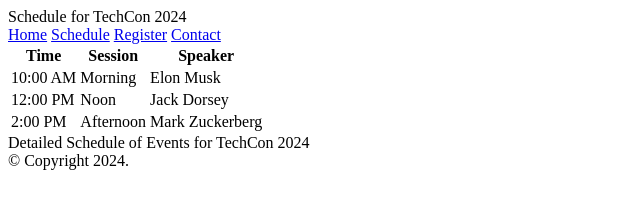
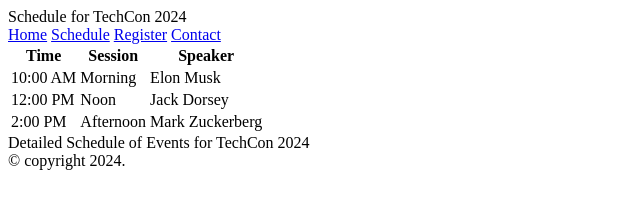
Before and after one commit to kojosolomon/TechCon_HTML, a plain HTML site: page techcon_website/schedule.html in a window 1280 px wide. Shown: the full height of the page, 0-640 px from the left. Drawn offline with Linux system fonts and the light colour scheme.

Commit message:
Case for copyright fixed in schedule.html to comply with regex

```diff
--- a/techcon_website/schedule.html
+++ b/techcon_website/schedule.html
@@ -42,7 +42,7 @@
   </main>
 
   <footer>
-    &copy; Copyright 2024.
+    &copy; copyright 2024.
   </footer>
 
 </body>
```
